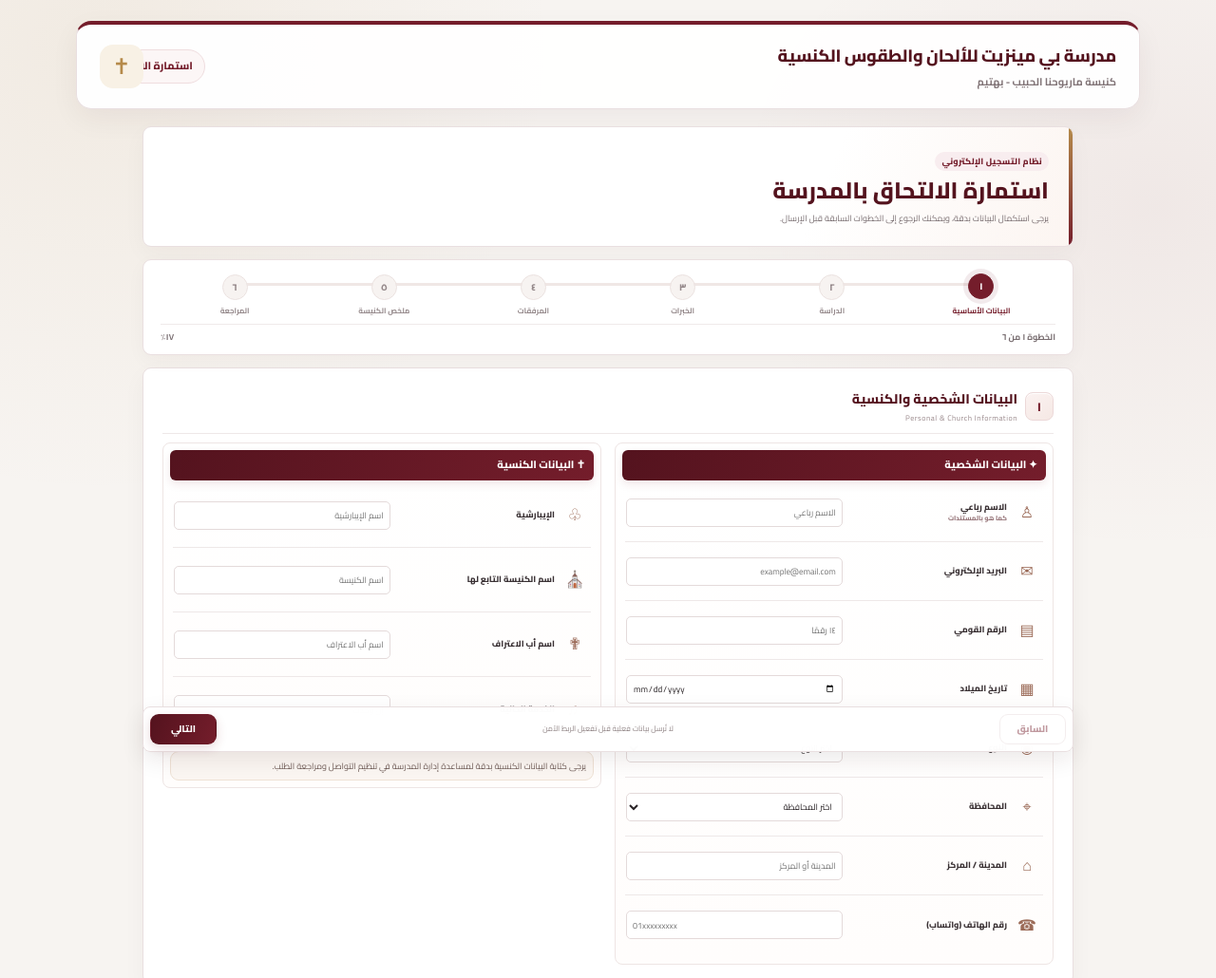
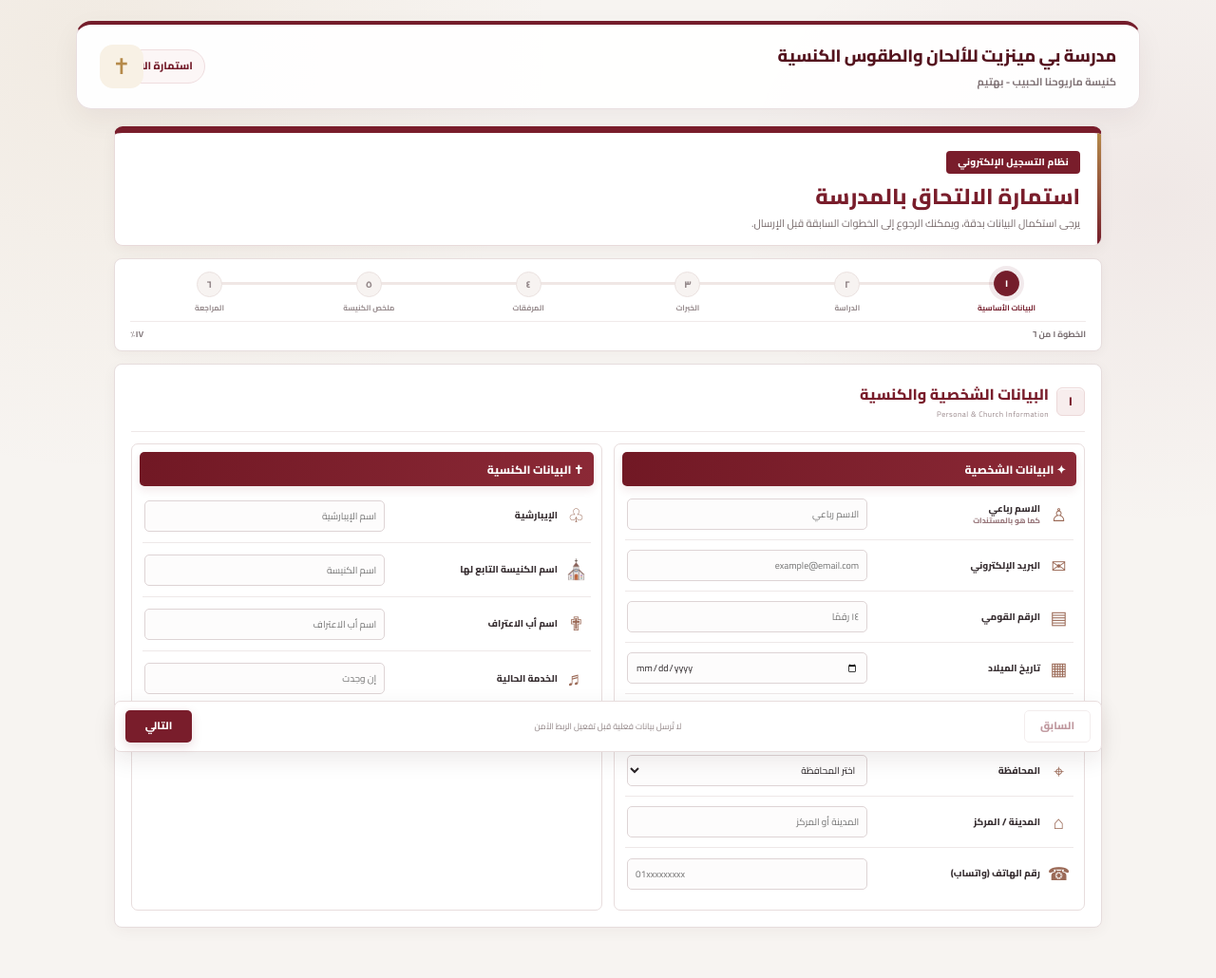
Before and after one commit to mariam2009m44-lab/Online-Registration-System, a plain HTML site: page index.html in a window 1280 px wide. Shown: the top 1030 px of the page at 95% size. Drawn offline with Linux system fonts and the light colour scheme.

Commit message:
Match the registration form styling to the supplied reference image

```diff
--- a/wizard.css
+++ b/wizard.css
@@ -356,3 +356,152 @@ body.registration-app{
  .form-only-layout .fields-grid{grid-template-columns:1fr}
  .form-only-layout .form-actions{bottom:5px}
 }
+
+/* Reference form styling: compact two-panel registration sheet */
+.form-only-layout{
+  width:min(100% - 28px,1040px)!important;
+  max-width:1040px!important;
+  margin:18px auto 24px!important;
+}
+.form-only-layout .intro-card{
+  background:#fff;
+  border:1px solid #e8dada;
+  border-top:7px solid #791d2b;
+  border-radius:9px;
+  padding:17px 22px 14px;
+  box-shadow:0 4px 15px rgba(63,19,27,.05);
+}
+.form-only-layout .eyebrow{
+  display:inline-block;
+  padding:3px 12px;
+  color:#fff;
+  background:#791d2b;
+  border-radius:4px;
+  font-size:10px;
+}
+.form-only-layout .intro-card h1{
+  margin:7px 0 2px;
+  color:#791d2b;
+  font-size:23px;
+  font-weight:900;
+}
+.form-only-layout .intro-card p{font-size:11px;color:#76696a}
+.form-only-layout .stepper{
+  border-radius:8px;
+  border:1px solid #e7dddd;
+  box-shadow:0 3px 12px rgba(63,19,27,.035);
+  padding:13px 16px 9px;
+}
+.form-only-layout .form-step{
+  border-radius:8px;
+  border:1px solid #e6dddd;
+  box-shadow:0 4px 15px rgba(63,19,27,.045);
+  padding:17px;
+}
+.form-only-layout .section-heading{
+  margin-bottom:12px;
+  padding-bottom:10px;
+}
+.form-only-layout .section-icon{
+  border-radius:6px;
+  background:#f7eded;
+  color:#791d2b;
+}
+.form-only-layout .section-heading h2{
+  font-size:16px;
+  color:#791d2b;
+}
+.form-only-layout .reference-columns{
+  grid-template-columns:minmax(0,1fr) minmax(0,1fr);
+  gap:12px;
+  align-items:stretch;
+}
+.form-only-layout .reference-section{
+  border-radius:7px;
+  border:1px solid #e8dddd;
+  padding:8px;
+  background:#fff;
+}
+.form-only-layout .reference-section-title{
+  min-height:36px;
+  padding:6px 11px;
+  background:linear-gradient(100deg,#711824,#8b2936);
+  border-radius:5px;
+  font-size:12px;
+}
+.form-only-layout .reference-field{
+  grid-template-columns:27px minmax(92px,.82fr) minmax(110px,1.18fr);
+  min-height:54px;
+  gap:6px;
+  padding:5px 2px;
+}
+.form-only-layout .field-icon{font-size:19px}
+.form-only-layout .field-name{font-size:10px;line-height:1.45}
+.form-only-layout .field-name small{font-size:8px}
+.form-only-layout .field-control input,
+.form-only-layout .field-control select{
+  min-height:33px;
+  padding:5px 8px;
+  border-radius:5px;
+  border-color:#ded4d5;
+  background:#fdfcfc;
+  font-size:10px;
+}
+.form-only-layout .church-fields .reference-field{min-height:57px}
+.form-only-layout .church-fields .field-icon{font-size:20px}
+.form-only-layout .church-fields .field-name{font-size:10px}
+.form-only-layout .church-fields .field-control input{min-height:33px}
+.form-only-layout .summary-note{
+  border-radius:5px;
+  padding:8px 10px;
+  font-size:9px;
+}
+.form-only-layout .form-actions{
+  border:1px solid #e8dddd;
+  border-radius:7px;
+  padding:9px 11px;
+  background:#fff;
+}
+.form-only-layout .btn{
+  border-radius:5px;
+  font-size:11px!important;
+}
+.form-only-layout .btn-next,.form-only-layout .btn-submit{
+  background:#791d2b;
+}
+.form-only-layout .secure-note{font-size:9px}
+.form-only-layout .field-control input[aria-invalid="true"]{
+  border-color:#bd4651;
+  background:#fff8f8;
+}
+.form-only-layout .field-hint{
+  display:block;
+  color:#8a7476;
+  font-size:8px;
+  margin-top:3px;
+}
+@media(max-width:820px){
+  .form-only-layout .reference-columns{grid-template-columns:1fr}
+}
+@media(max-width:620px){
+  .form-only-layout{width:calc(100% - 12px)!important;margin:8px auto 14px!important}
+  .form-only-layout .intro-card{padding:13px 11px}
+  .form-only-layout .intro-card h1{font-size:18px}
+  .form-only-layout .stepper{padding:10px 5px 8px}
+  .form-only-layout .form-step{padding:11px 8px}
+  .form-only-layout .reference-columns{grid-template-columns:1fr}
+  .form-only-layout .reference-field{
+    grid-template-columns:24px minmax(75px,.82fr) minmax(100px,1.18fr);
+    min-height:51px;
+    gap:4px;
+  }
+  .form-only-layout .field-name{font-size:9px}
+  .form-only-layout .field-control input,
+  .form-only-layout .field-control select{font-size:10px;min-height:34px}
+  .form-only-layout .church-fields .reference-field{min-height:53px}
+}
+@media(max-width:370px){
+  .form-only-layout .reference-field{
+    grid-template-columns:20px minmax(68px,.8fr) minmax(90px,1.2fr);
+  }
+}
```
